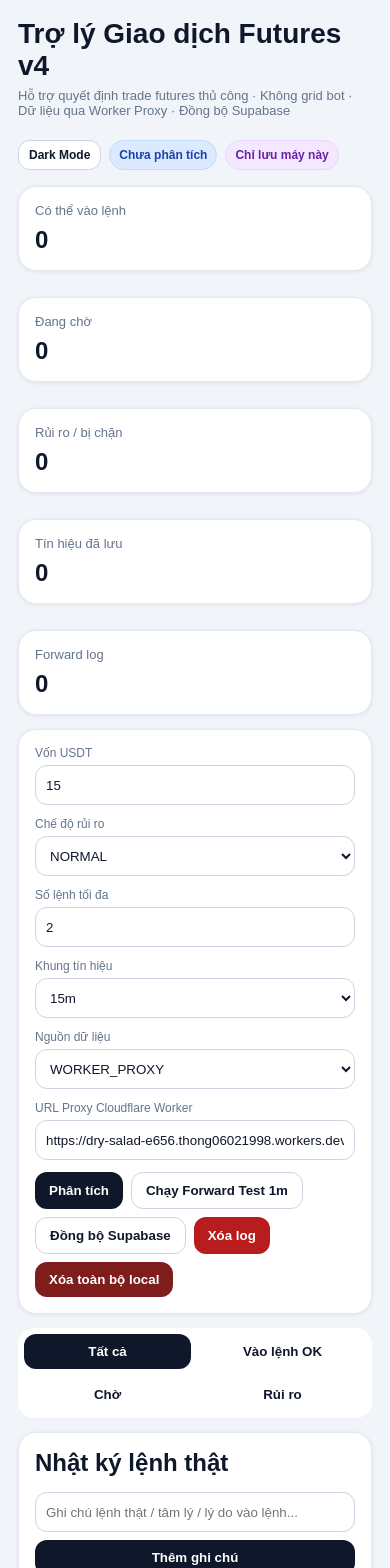
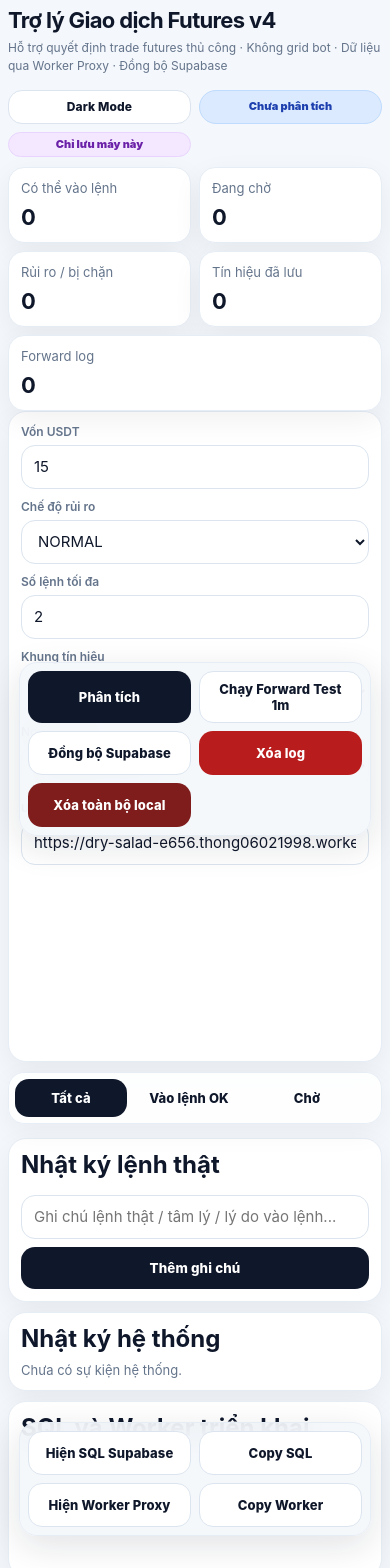
Before and after one commit to dino6298/futures-trade-assistant-v4, a React (Vite) app: page / in a window 390 px wide. Shown: the top 1568 px of the page. Built offline with nearby package versions, Linux system fonts and the light colour scheme.

Commit message:
Update index.css

```diff
--- a/src/index.css
+++ b/src/index.css
@@ -1,20 +1,106 @@
-* { box-sizing: border-box; }
+
+* {
+  box-sizing: border-box;
+}
+
+:root {
+  color-scheme: light;
+  --bg: #f4f7fb;
+  --panel: #ffffff;
+  --panel-2: #f8fafc;
+  --text: #0f172a;
+  --muted: #64748b;
+  --border: #dbe4ef;
+  --border-soft: #e6edf5;
+  --primary: #0f172a;
+  --primary-text: #ffffff;
+  --green-bg: #dcfce7;
+  --green-text: #166534;
+  --green-border: #bbf7d0;
+  --red-bg: #fee2e2;
+  --red-text: #991b1b;
+  --red-border: #fecaca;
+  --yellow-bg: #fef9c3;
+  --yellow-text: #854d0e;
+  --yellow-border: #fde68a;
+  --blue-bg: #dbeafe;
+  --blue-text: #1e40af;
+  --blue-border: #bfdbfe;
+  --purple-bg: #f3e8ff;
+  --purple-text: #6b21a8;
+  --purple-border: #e9d5ff;
+  --shadow: 0 10px 30px rgba(15, 23, 42, 0.06);
+}
+
+html,
+body,
+#root {
+  min-height: 100%;
+}
 
 body {
   margin: 0;
-  background: #f1f5f9;
-  color: #0f172a;
-  font-family: Arial, sans-serif;
+  background: var(--bg);
+  color: var(--text);
+  font-family: Inter, Arial, sans-serif;
+  transition: background 0.2s ease, color 0.2s ease;
 }
 
-button, input, select {
+button,
+input,
+select {
   font-family: inherit;
 }
 
+button {
+  min-height: 42px;
+  border: 0;
+  border-radius: 14px;
+  padding: 10px 15px;
+  background: var(--primary);
+  color: var(--primary-text);
+  cursor: pointer;
+  font-weight: 800;
+  letter-spacing: 0.01em;
+  -webkit-tap-highlight-color: transparent;
+}
+
+button.secondary {
+  background: var(--panel);
+  color: var(--text);
+  border: 1px solid var(--border);
+}
+
+button:active {
+  transform: translateY(1px);
+}
+
+input,
+select {
+  width: 100%;
+  height: 44px;
+  margin-top: 6px;
+  border: 1px solid var(--border);
+  border-radius: 14px;
+  padding: 0 12px;
+  background: var(--panel);
+  color: var(--text);
+  outline: none;
+}
+
+input:focus,
+select:focus {
+  border-color: #60a5fa;
+  box-shadow: 0 0 0 3px rgba(96, 165, 250, 0.18);
+}
+
 .app {
-  max-width: 1200px;
+  min-height: 100vh;
+  max-width: 1240px;
   margin: 0 auto;
   padding: 18px;
+  background: var(--bg);
+  transition: background 0.2s ease, color 0.2s ease;
 }
 
 .top {
@@ -27,33 +113,39 @@ button, input, select {
 
 h1 {
   font-size: 28px;
-  margin: 0 0 6px;
+  line-height: 1.1;
+  margin: 0 0 7px;
+  letter-spacing: -0.03em;
 }
 
 h2 {
   margin: 0 0 10px;
+  line-height: 1.15;
 }
 
 p {
   margin: 6px 0;
 }
 
-.top p, .muted {
-  color: #64748b;
+.top p,
+.muted {
+  color: var(--muted);
   font-size: 13px;
 }
 
-.topBadges, .badges, .actions {
+.topBadges,
+.badges,
+.actions {
   display: flex;
   gap: 8px;
   flex-wrap: wrap;
 }
 
 .panel {
-  background: white;
-  border: 1px solid #e2e8f0;
-  border-radius: 18px;
-  box-shadow: 0 1px 4px rgba(15, 23, 42, 0.08);
+  background: var(--panel);
+  border: 1px solid var(--border-soft);
+  border-radius: 20px;
+  box-shadow: var(--shadow);
   padding: 16px;
   margin-bottom: 14px;
 }
@@ -62,6 +154,10 @@ p {
   display: grid;
   grid-template-columns: repeat(5, minmax(0, 1fr));
   gap: 12px;
+}
+
+.metrics .panel {
+  margin-bottom: 0;
 }
 
 .metrics b {
@@ -79,40 +175,9 @@ p {
 
 label {
   display: block;
-  color: #64748b;
+  color: var(--muted);
   font-size: 12px;
-}
-
-input, select {
-  width: 100%;
-  height: 40px;
-  margin-top: 5px;
-  border: 1px solid #cbd5e1;
-  border-radius: 12px;
-  padding: 0 10px;
-  background: white;
-  color: #0f172a;
-}
-
-button {
-  border: 0;
-  border-radius: 12px;
-  padding: 10px 14px;
-  background: #0f172a;
-  color: white;
-  cursor: pointer;
-  font-weight: 700;
-}
-
-button.secondary {
-  background: white;
-  color: #0f172a;
-  border: 1px solid #cbd5e1;
-}
-
-button.active {
-  background: #0f172a;
-  color: white;
+  font-weight: 600;
 }
 
 .fullLabel {
@@ -120,23 +185,29 @@ button.active {
 }
 
 .filters {
+  position: sticky;
+  top: 0;
+  z-index: 20;
   display: grid;
   grid-template-columns: repeat(4, 1fr);
   gap: 8px;
-  background: white;
-  padding: 6px;
-  border-radius: 16px;
+  background: rgba(255, 255, 255, 0.86);
+  backdrop-filter: blur(12px);
+  padding: 7px;
+  border: 1px solid var(--border-soft);
+  border-radius: 18px;
   margin-bottom: 14px;
+  box-shadow: 0 8px 28px rgba(15, 23, 42, 0.05);
 }
 
 .filters button {
   background: transparent;
-  color: #0f172a;
+  color: var(--text);
 }
 
 .filters button.active {
-  background: #0f172a;
-  color: white;
+  background: var(--primary);
+  color: var(--primary-text);
 }
 
 .signals {
@@ -159,25 +230,67 @@ button.active {
 
 .signal h2 {
   margin: 0;
+  font-size: 26px;
+  letter-spacing: 0.02em;
+}
+
+.symbolLink {
+  cursor: pointer;
+  display: inline-block;
+  -webkit-tap-highlight-color: transparent;
+}
+
+.symbolLink:hover {
+  text-decoration: underline;
 }
 
 .badge {
   display: inline-flex;
   align-items: center;
   border-radius: 999px;
-  border: 1px solid #cbd5e1;
-  padding: 5px 9px;
+  border: 1px solid var(--border);
+  padding: 6px 10px;
   font-size: 12px;
-  font-weight: 800;
+  font-weight: 900;
   white-space: nowrap;
+  line-height: 1;
 }
 
-.badge.green { background: #dcfce7; color: #166534; border-color: #bbf7d0; }
-.badge.red { background: #fee2e2; color: #991b1b; border-color: #fecaca; }
-.badge.yellow { background: #fef9c3; color: #854d0e; border-color: #fde68a; }
-.badge.blue { background: #dbeafe; color: #1e40af; border-color: #bfdbfe; }
-.badge.purple { background: #f3e8ff; color: #6b21a8; border-color: #e9d5ff; }
-.badge.neutral { background: #f1f5f9; color: #334155; border-color: #cbd5e1; }
+.badge.green {
+  background: var(--green-bg);
+  color: var(--green-text);
+  border-color: var(--green-border);
+}
+
+.badge.red {
+  background: var(--red-bg);
+  color: var(--red-text);
+  border-color: var(--red-border);
+}
+
+.badge.yellow {
+  background: var(--yellow-bg);
+  color: var(--yellow-text);
+  border-color: var(--yellow-border);
+}
+
+.badge.blue {
+  background: var(--blue-bg);
+  color: var(--blue-text);
+  border-color: var(--blue-border);
+}
+
+.badge.purple {
+  background: var(--purple-bg);
+  color: var(--purple-text);
+  border-color: var(--purple-border);
+}
+
+.badge.neutral {
+  background: var(--panel-2);
+  color: #334155;
+  border-color: var(--border);
+}
 
 .priceGrid {
   display: grid;
@@ -186,16 +299,21 @@ button.active {
 }
 
 .priceGrid div {
-  background: #f8fafc;
-  border-radius: 14px;
+  background: var(--panel-2);
+  border: 1px solid var(--border-soft);
+  border-radius: 16px;
   padding: 12px;
 }
 
 .priceGrid span {
   display: block;
-  color: #64748b;
+  color: var(--muted);
   font-size: 12px;
-  margin-bottom: 6px;
+  margin-bottom: 7px;
+}
+
+.priceGrid b {
+  font-size: 16px;
 }
 
 .miniGrid {
@@ -207,27 +325,39 @@ button.active {
 
 .miniGrid div {
   text-align: center;
-  background: #f1f5f9;
+  background: var(--panel-2);
+  border: 1px solid var(--border-soft);
   padding: 10px;
-  border-radius: 12px;
+  border-radius: 14px;
   font-size: 12px;
 }
 
-.redText { color: #b91c1c; }
-.greenText { color: #047857; }
+.redText {
+  color: #ef4444;
+}
+
+.greenText {
+  color: #10b981;
+}
 
 .notes {
   font-size: 13px;
   color: #334155;
 }
 
-.warn { color: #c2410c; }
-.danger { color: #b91c1c; }
+.warn {
+  color: #f97316;
+}
+
+.danger {
+  color: #ef4444;
+}
 
 .log {
   margin-top: 12px;
-  background: #f8fafc;
-  border-radius: 14px;
+  background: var(--panel-2);
+  border: 1px solid var(--border-soft);
+  border-radius: 16px;
   padding: 12px;
   font-size: 12px;
   color: #475569;
@@ -243,7 +373,7 @@ button.active {
   display: flex;
   justify-content: space-between;
   gap: 12px;
-  border-bottom: 1px solid #e2e8f0;
+  border-bottom: 1px solid var(--border-soft);
   padding: 8px 0;
   color: #475569;
   font-size: 13px;
@@ -255,53 +385,14 @@ pre {
   background: #020617;
   color: #e2e8f0;
   padding: 14px;
-  border-radius: 14px;
+  border-radius: 16px;
   font-size: 12px;
   white-space: pre-wrap;
 }
 
-@media (max-width: 900px) {
-  .top, .signalHead {
-    flex-direction: column;
-  }
-
-  .metrics, .configGrid, .signals {
-    grid-template-columns: 1fr;
-  }
-
-  .priceGrid, .miniGrid {
-    grid-template-columns: repeat(2, 1fr);
-  }
-
-  .filters {
-    grid-template-columns: repeat(2, 1fr);
-  }
-
-  .journal {
-    grid-template-columns: 1fr;
-  }
-}
-html,
-body,
-#root {
-  min-height: 100%;
-}
-
-body {
-  transition: background 0.2s ease, color 0.2s ease;
-}
-
-body:has(.app.dark) {
-  background: #020617;
-  color: #e5e7eb;
-}
-
-.app {
-  min-height: 100vh;
-}
-
 .smallBtn {
-  padding: 7px 10px;
+  min-height: 34px;
+  padding: 7px 11px;
   font-size: 12px;
 }
 
@@ -314,75 +405,342 @@ body:has(.app.dark) {
   background: #7f1d1d;
 }
 
-.symbolLink {
-  cursor: pointer;
-  display: inline-block;
-}
-
-.symbolLink:hover {
-  text-decoration: underline;
+/* DARK MODE: dịu mắt hơn, giảm tương phản gắt */
+body:has(.app.dark) {
+  background: #0b1020;
+  color: #dbe7f3;
 }
 
 .app.dark {
-  background: #020617;
-  color: #e5e7eb;
+  --bg: #0b1020;
+  --panel: #121a2d;
+  --panel-2: #182238;
+  --text: #dbe7f3;
+  --muted: #9fb0c7;
+  --border: #2a3852;
+  --border-soft: #22304a;
+  --primary: #7dd3fc;
+  --primary-text: #07111f;
+  --green-bg: rgba(34, 197, 94, 0.16);
+  --green-text: #86efac;
+  --green-border: rgba(134, 239, 172, 0.28);
+  --red-bg: rgba(239, 68, 68, 0.16);
+  --red-text: #fca5a5;
+  --red-border: rgba(252, 165, 165, 0.28);
+  --yellow-bg: rgba(234, 179, 8, 0.15);
+  --yellow-text: #fde68a;
+  --yellow-border: rgba(253, 230, 138, 0.28);
+  --blue-bg: rgba(96, 165, 250, 0.15);
+  --blue-text: #bfdbfe;
+  --blue-border: rgba(191, 219, 254, 0.28);
+  --purple-bg: rgba(168, 85, 247, 0.16);
+  --purple-text: #e9d5ff;
+  --purple-border: rgba(233, 213, 255, 0.28);
+  --shadow: 0 12px 32px rgba(0, 0, 0, 0.22);
+  background: var(--bg);
+  color: var(--text);
 }
 
 .app.dark .panel {
-  background: #0f172a;
-  border-color: #1e293b;
-  box-shadow: 0 1px 4px rgba(0, 0, 0, 0.35);
-}
-
-.app.dark .muted,
-.app.dark .top p,
-.app.dark label,
-.app.dark .audit,
-.app.dark .notes,
-.app.dark .log {
-  color: #94a3b8;
+  background: linear-gradient(180deg, #131c30 0%, #10182a 100%);
+  border-color: var(--border-soft);
+  box-shadow: var(--shadow);
 }
 
 .app.dark input,
 .app.dark select {
-  background: #020617;
-  color: #e5e7eb;
-  border-color: #334155;
+  background: #0a0f1e;
+  color: var(--text);
+  border-color: var(--border);
+}
+
+.app.dark input:focus,
+.app.dark select:focus {
+  border-color: #7dd3fc;
+  box-shadow: 0 0 0 3px rgba(125, 211, 252, 0.14);
+}
+
+.app.dark .filters {
+  background: rgba(18, 26, 45, 0.88);
+  border-color: var(--border-soft);
+  box-shadow: 0 10px 28px rgba(0, 0, 0, 0.22);
+}
+
+.app.dark .filters button {
+  color: var(--text);
+}
+
+.app.dark .filters button.active {
+  background: #dbe7f3;
+  color: #08111f;
 }
 
 .app.dark .priceGrid div,
 .app.dark .miniGrid div,
 .app.dark .log {
-  background: #111827;
+  background: #182238;
+  border-color: var(--border-soft);
 }
 
-.app.dark .filters {
-  background: #0f172a;
-}
-
-.app.dark .filters button {
-  color: #e5e7eb;
-}
-
-.app.dark .filters button.active {
-  background: #e5e7eb;
-  color: #020617;
+.app.dark .top p,
+.app.dark .muted,
+.app.dark label,
+.app.dark .audit,
+.app.dark .notes,
+.app.dark .log {
+  color: var(--muted);
 }
 
 .app.dark button.secondary {
-  background: #020617;
-  color: #e5e7eb;
-  border-color: #334155;
+  background: #0c1324;
+  color: var(--text);
+  border-color: var(--border);
 }
 
 .app.dark pre {
-  background: #020617;
+  background: #070b14;
   color: #d1d5db;
-  border: 1px solid #1e293b;
+  border: 1px solid var(--border-soft);
 }
 
 .app.dark .badge.neutral {
-  background: #1e293b;
-  color: #e5e7eb;
-  border-color: #334155;
+  background: #1c2942;
+  color: #dbe7f3;
+  border-color: var(--border);
 }
+
+/* MOBILE FIRST OPTIMIZATION */
+@media (max-width: 900px) {
+  .app {
+    padding: 10px;
+    padding-bottom: 92px;
+  }
+
+  .top {
+    flex-direction: column;
+    gap: 10px;
+    margin-bottom: 10px;
+  }
+
+  h1 {
+    font-size: 24px;
+  }
+
+  .top p {
+    font-size: 12px;
+    line-height: 1.45;
+  }
+
+  .topBadges {
+    width: 100%;
+    display: grid;
+    grid-template-columns: 1fr 1fr;
+  }
+
+  .topBadges .badge,
+  .topBadges button {
+    justify-content: center;
+    width: 100%;
+  }
+
+  .metrics {
+    display: grid;
+    grid-template-columns: repeat(2, minmax(0, 1fr));
+    gap: 8px;
+  }
+
+  .metrics .panel {
+    padding: 12px;
+    border-radius: 16px;
+  }
+
+  .metrics .panel:nth-child(5) {
+    grid-column: span 2;
+  }
+
+  .metrics b {
+    font-size: 22px;
+  }
+
+  .panel {
+    padding: 12px;
+    border-radius: 18px;
+    margin-bottom: 10px;
+  }
+
+  .configGrid {
+    grid-template-columns: repeat(2, minmax(0, 1fr));
+    gap: 10px;
+  }
+
+  .configGrid label:nth-child(5) {
+    grid-column: span 2;
+  }
+
+  .fullLabel {
+    font-size: 11px;
+  }
+
+  input,
+  select {
+    height: 44px;
+    font-size: 15px;
+  }
+
+  .actions {
+    position: sticky;
+    bottom: 8px;
+    z-index: 30;
+    display: grid;
+    grid-template-columns: repeat(2, minmax(0, 1fr));
+    gap: 8px;
+    background: rgba(244, 247, 251, 0.88);
+    backdrop-filter: blur(14px);
+    border: 1px solid var(--border-soft);
+    border-radius: 18px;
+    padding: 8px;
+    margin: 8px -2px -2px;
+    box-shadow: 0 10px 35px rgba(15, 23, 42, 0.12);
+  }
+
+  .app.dark .actions {
+    background: rgba(11, 16, 32, 0.88);
+    border-color: var(--border-soft);
+    box-shadow: 0 10px 35px rgba(0, 0, 0, 0.28);
+  }
+
+  .actions button {
+    width: 100%;
+    min-height: 44px;
+    padding: 9px 10px;
+    font-size: 13px;
+  }
+
+  .filters {
+    top: 0;
+    grid-template-columns: repeat(4, max-content);
+    overflow-x: auto;
+    padding: 6px;
+    gap: 6px;
+    border-radius: 16px;
+    scrollbar-width: none;
+  }
+
+  .filters::-webkit-scrollbar {
+    display: none;
+  }
+
+  .filters button {
+    min-width: 112px;
+    min-height: 38px;
+    padding: 8px 10px;
+    font-size: 13px;
+  }
+
+  .signals {
+    grid-template-columns: 1fr;
+    gap: 10px;
+  }
+
+  .signalHead {
+    flex-direction: column;
+    gap: 8px;
+    margin-bottom: 12px;
+  }
+
+  .signal h2 {
+    font-size: 28px;
+  }
+
+  .badges {
+    width: 100%;
+    gap: 6px;
+  }
+
+  .badge {
+    font-size: 11px;
+    padding: 6px 9px;
+  }
+
+  .priceGrid {
+    grid-template-columns: 1fr 1fr;
+    gap: 8px;
+  }
+
+  .priceGrid div {
+    padding: 10px;
+    border-radius: 14px;
+  }
+
+  .priceGrid span {
+    font-size: 11px;
+  }
+
+  .priceGrid b {
+    font-size: 15px;
+  }
+
+  .miniGrid {
+    grid-template-columns: repeat(2, 1fr);
+    gap: 8px;
+  }
+
+  .miniGrid div {
+    padding: 10px;
+  }
+
+  .notes,
+  .log {
+    font-size: 12px;
+    line-height: 1.45;
+  }
+
+  .journal {
+    grid-template-columns: 1fr;
+  }
+
+  .audit {
+    flex-direction: column;
+    gap: 4px;
+  }
+
+  pre {
+    max-height: 280px;
+    font-size: 11px;
+  }
+}
+
+@media (max-width: 420px) {
+  .app {
+    padding: 8px;
+    padding-bottom: 96px;
+  }
+
+  h1 {
+    font-size: 22px;
+  }
+
+  .metrics {
+    grid-template-columns: 1fr 1fr;
+  }
+
+  .configGrid {
+    grid-template-columns: 1fr;
+  }
+
+  .configGrid label:nth-child(5) {
+    grid-column: auto;
+  }
+
+  .priceGrid {
+    grid-template-columns: 1fr;
+  }
+
+  .signal h2 {
+    font-size: 26px;
+  }
+
+  .actions {
+    grid-template-columns: 1fr 1fr;
+  }
+}
```
